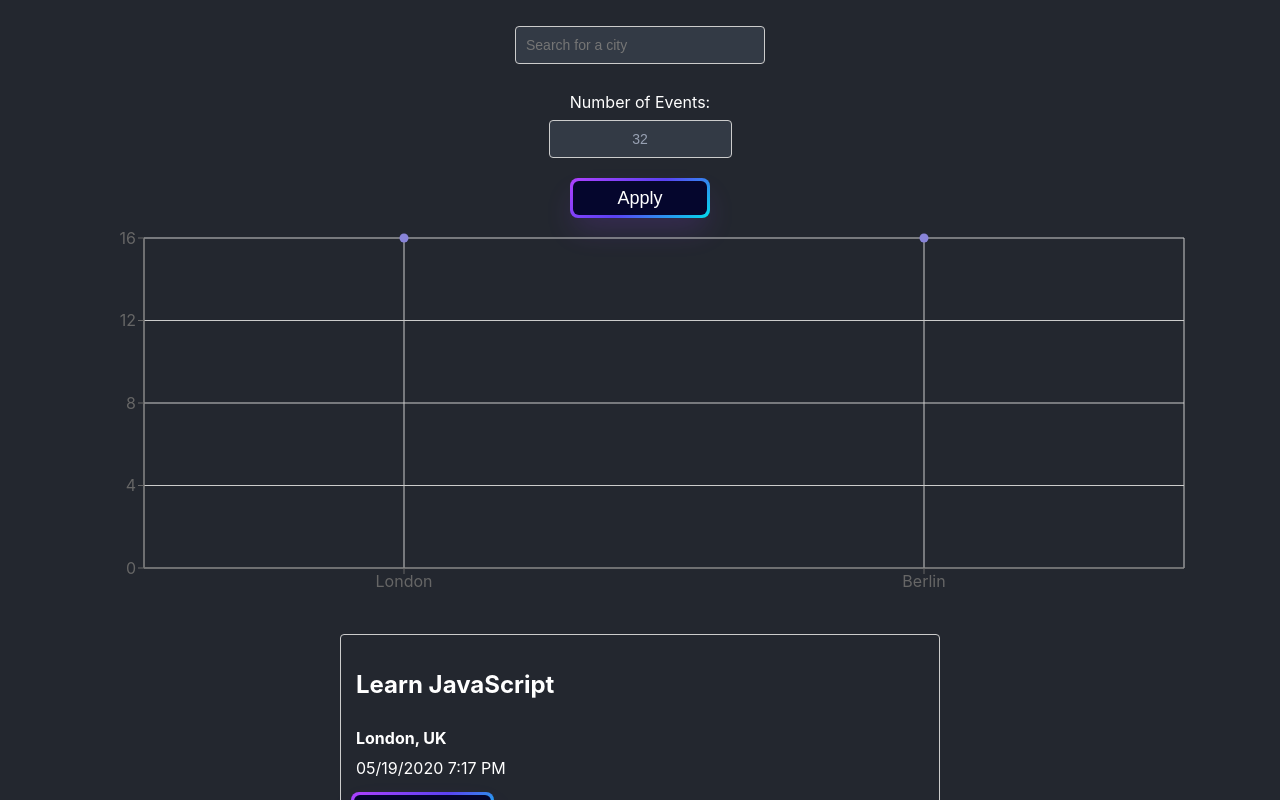
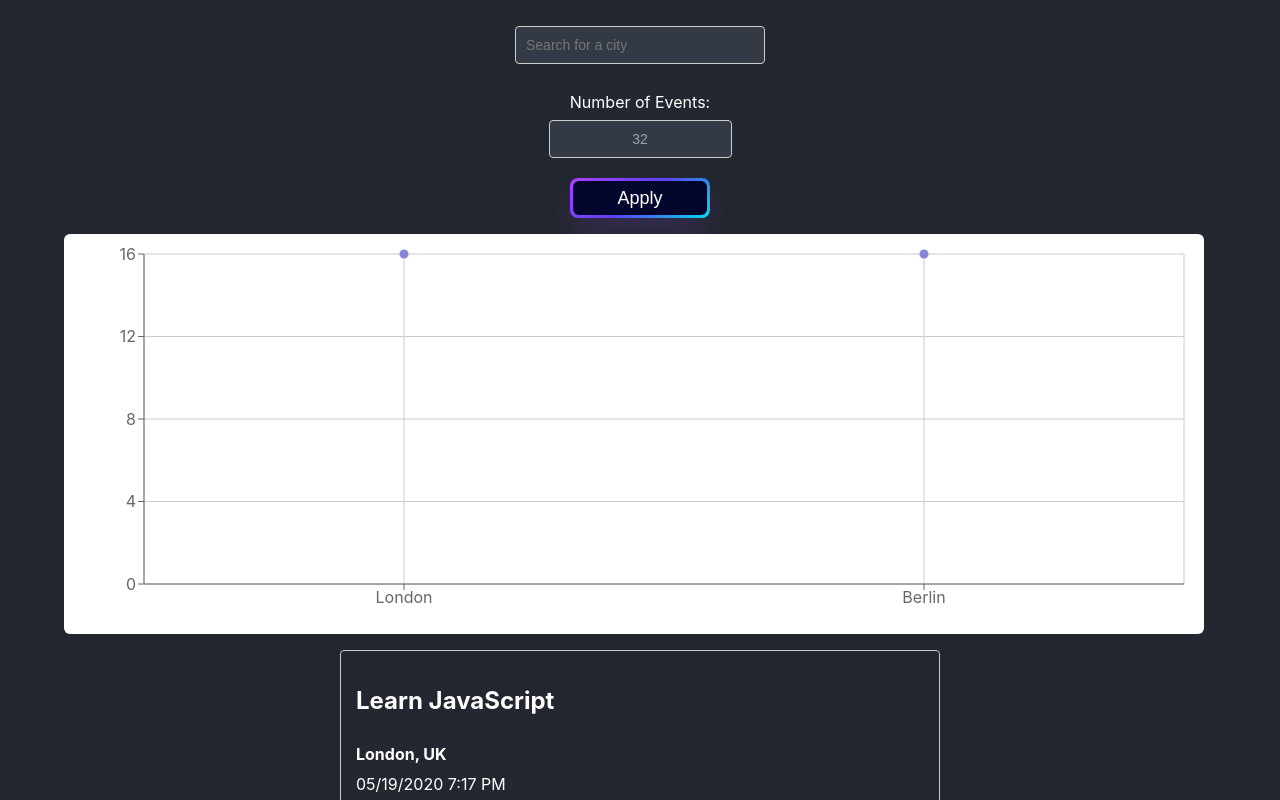
Before and after one commit to aidenmayoros/git-github.com-aidenmayoros-meet, a React (Create React App) app: page / in a window 1280 px wide. Shown: the top 800 px of the page. Built offline with nearby package versions, Linux system fonts and the light colour scheme; what atatus-spa would draw is missing.

Commit message:
css changes for graph

```diff
--- a/src/App.css
+++ b/src/App.css
@@ -199,5 +199,7 @@ button:active {
 }
 
 .chart-container {
-	/* Container class for chart */
+	background-color: #ffffff;
+	margin-top: 1em;
+	border-radius: 6px;
 }
--- a/src/components/CityEventsChart.js
+++ b/src/components/CityEventsChart.js
@@ -26,8 +26,9 @@ const CityEventsChart = ({ allLocations, events }) => {
 	};
 
 	return (
-		<ResponsiveContainer className={'chart-container'} width='99%' height={400}>
+		<ResponsiveContainer width='99%' height={400}>
 			<ScatterChart
+				className={'chart-container'}
 				margin={{
 					top: 20,
 					right: 20,
```
